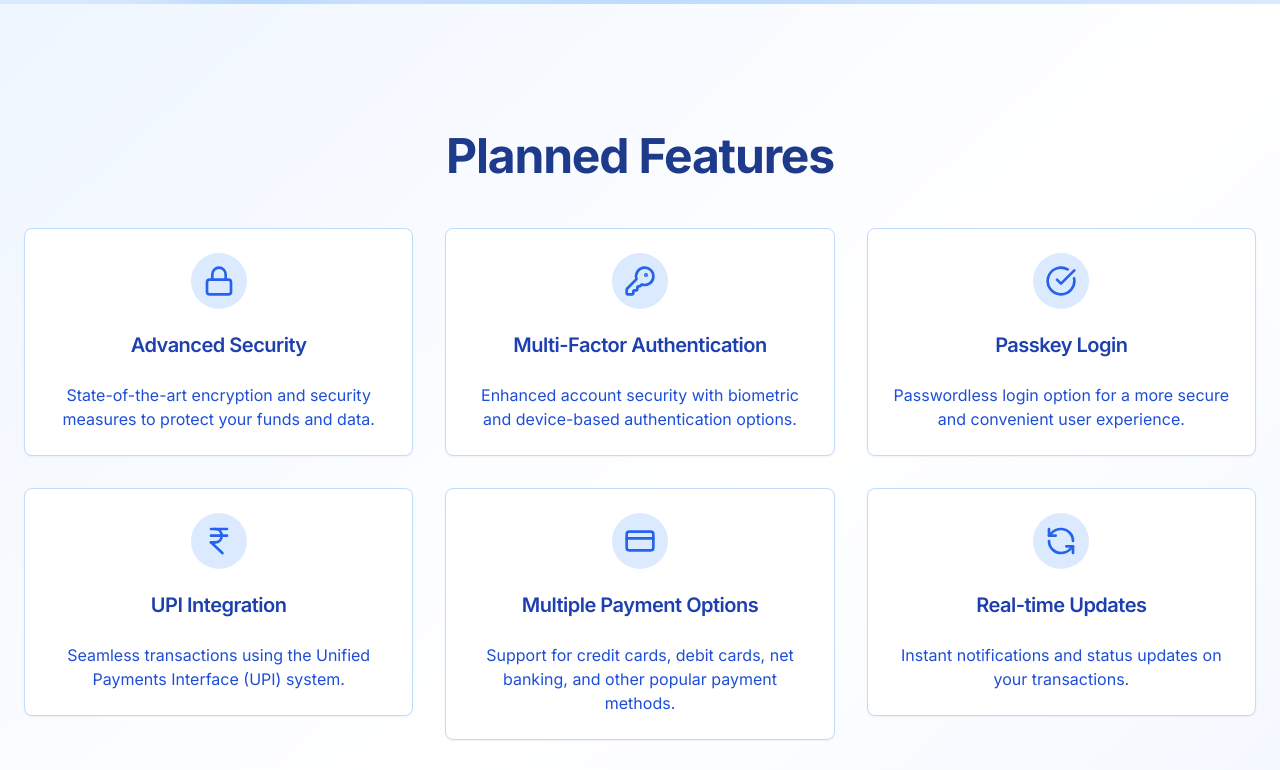
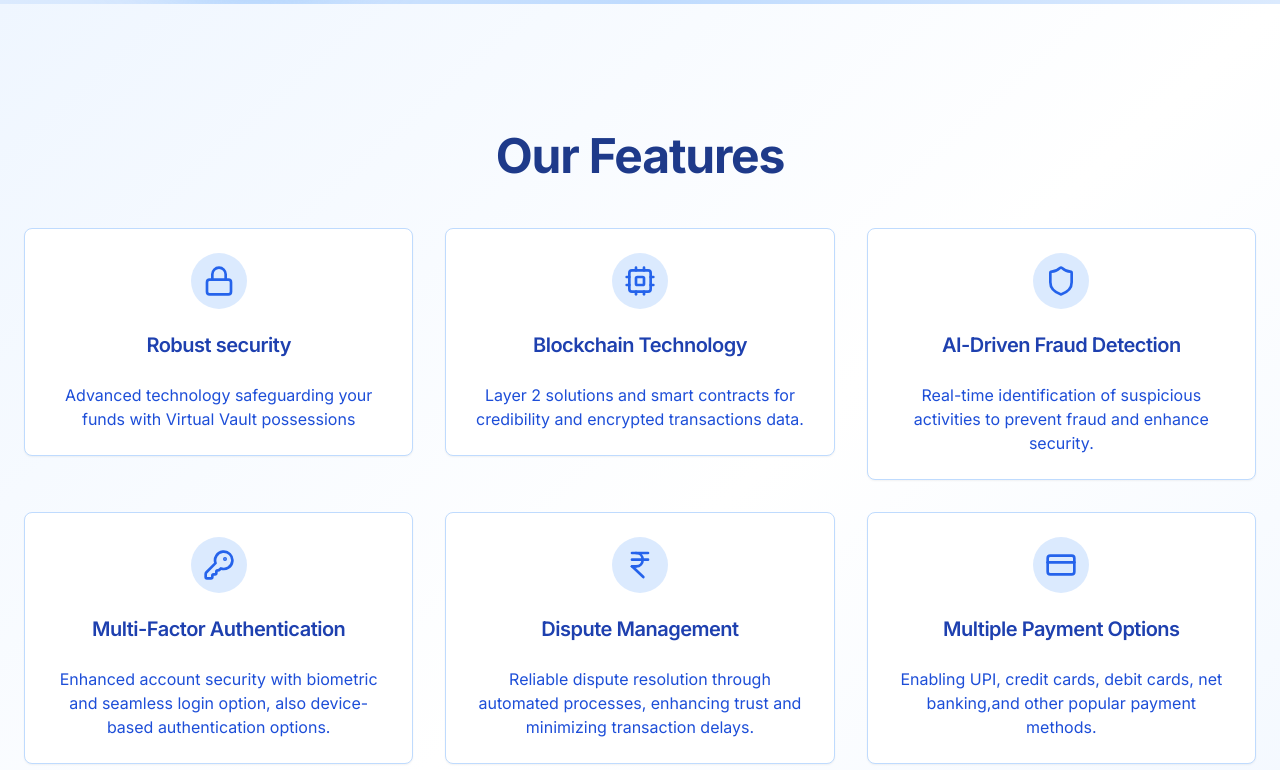
Before and after one commit to Luffy6963/VaulCrypt, a Next.js app: page / in a window 1280 px wide. Shown: the part 720-1490 px from the top of the page. Built offline with nearby package versions, Linux system fonts and the light colour scheme.

Commit message:
Alpha Commit

```diff
--- a/app/page.tsx
+++ b/app/page.tsx
@@ -89,7 +89,7 @@ export default function Component() {
   const steps = [
     { number: 1, title: "Initiate Purchase", icon: UserPlus, description: "Choose Vaulcrypt as your payment option at checkout to secure your transaction in virtual vaults." },
     { number: 2, title: "Funds Secured in Vaults", icon: Vault, description: "Your payment is safely held by Vaulcrypt until you receive and confirm your order." },
-    { number: 3, title: "Receive & Review Order", icon: FileSignature, description: "Once your order arrives, check the quality and satisfaction before finalizing payment." },
+    { number: 3, title: "Receive & Review Order", icon: FileSignature, description: "Product inspection and verification during the delivery and then finalizing payment" },
     { number: 4, title: "Release Funds to Seller", icon: BadgeDollarSignIcon, description: "When you're happy with the purchase, funds are instantly released to the seller, completing the transaction securely." },
   ]
 
@@ -303,7 +303,7 @@ export default function Component() {
               className="text-3xl font-bold tracking-tight sm:text-4xl md:text-5xl text-center mb-12 text-blue-900"
               variants={itemVariants}
             >
-              Planned Features
+              Our Features
             </motion.h2>
             <motion.div
               className="grid gap-8 sm:grid-cols-2 lg:grid-cols-3"
@@ -317,15 +317,15 @@ export default function Component() {
               }}
             >
               {[
-                { icon: Lock, title: "Advanced Security", content: "State-of-the-art encryption and security measures to protect your funds  and data." },
-                { icon: KeyRound, title: "Multi-Factor Authentication", content: "Enhanced account security with biometric and device-based authentication options." },
-                { icon: CheckCircle, title: "Passkey Login", content: "Passwordless login option for a more secure and convenient user experience." },
-                { icon: IndianRupee, title: "UPI Integration", content: "Seamless transactions using the Unified Payments Interface (UPI) system." },
-                { icon: CreditCard, title: "Multiple Payment Options", content: "Support for credit cards, debit cards, net banking, and other popular payment methods." },
+                { icon: Lock, title: "Robust security", content: "Advanced technology safeguarding your funds with Virtual Vault possessions " },
+                { icon: Cpu, title: "Blockchain Technology", content: "Layer 2 solutions and smart contracts for credibility and encrypted transactions data." },
+                { icon: Shield, title: "AI-Driven Fraud Detection", content: "Real-time identification of suspicious activities to prevent fraud and enhance security." },
+                { icon: KeyRound, title: "Multi-Factor Authentication", content: "Enhanced account security with biometric and seamless login option, also device-based authentication options." },
+                { icon: IndianRupee, title: "Dispute Management", content: "Reliable dispute resolution through automated processes, enhancing trust and minimizing transaction delays." },
+                { icon: CreditCard, title: "Multiple Payment Options", content: "Enabling UPI, credit cards, debit cards, net banking,and other popular payment methods." },
                 { icon: RefreshCcw, title: "Real-time Updates", content: "Instant notifications and status updates on your transactions." },
-                { icon: Shield, title: "AI-Driven Fraud Detection", content: "Real-time identification of suspicious activities to prevent fraud and enhance security." },
-                { icon: Cpu, title: "Blockchain Technology", content: "Layer 2 solutions and smart contracts for faster, cheaper, and more transparent transactions." },
-                { icon: Lock, title: "Regulatory Compliance", content: "Adherence to relevant financial regulations and compliance standards." },
+                { icon: Lock, title: "Regulatory Compliance", content: "Adherence to relevant government financial regulations and compliance standards." },
+                { icon: CheckCircle, title: "Delivery verification", content: "Freedom to inspect and verify product during the delivery." },
               ].map((feature, index) => (
                 <motion.div
                   key={index}
```
